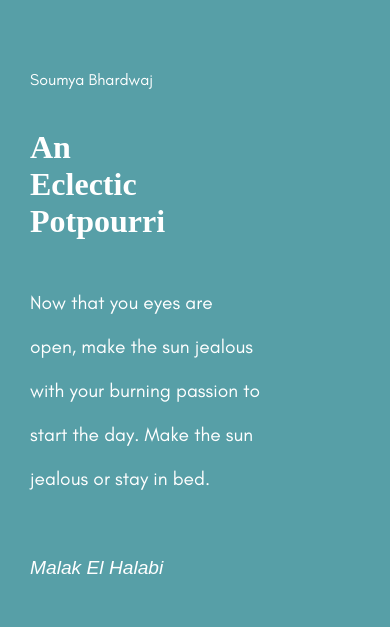
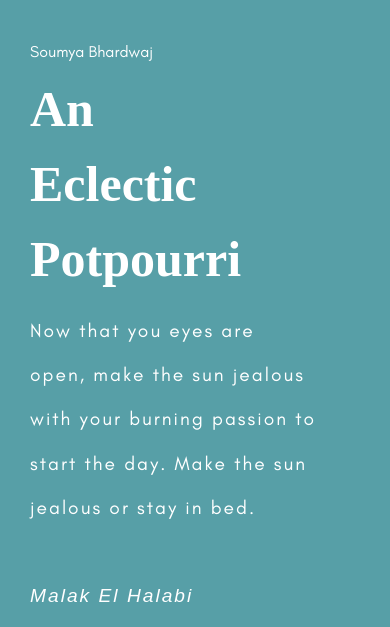
Before and after one commit to ayush02av/soumya-portfolio, a plain HTML site: page index.html in a window 390 px wide. Shown: the top 627 px of the page. Drawn offline with Linux system fonts and the light colour scheme; grey boxes are pictures that could not be loaded; a web font is replaced by a local one.

Commit message:
letter spacing

```diff
--- a/index.html
+++ b/index.html
@@ -21,7 +21,8 @@
           <br>
           Potpourri
         </h1>
-        <p style="text-align:justify; font-size: larger; font-family: 'GlacialIndifference'">
+        <p
+          style="text-align:justify; font-size: larger; font-family: 'GlacialIndifference'; letter-spacing: 2px; width: 100%;">
           Now that you eyes are
           <br>
           open, make the sun jealous
--- a/styles.css
+++ b/styles.css
@@ -79,7 +79,8 @@ html {
   }
 
   .column__left h1 {
-    font-size: 32px;
+    font-size: 50px;
+    line-height: 1.5;
   }
 }
 
@@ -98,6 +99,7 @@ html {
 
 .main__container h1 {
   font-size: 110px;
+  line-height: 1.4;
   color: black;
   -webkit-text-fill-color: transparent;
   /* Will override color (regardless of order) */
```
